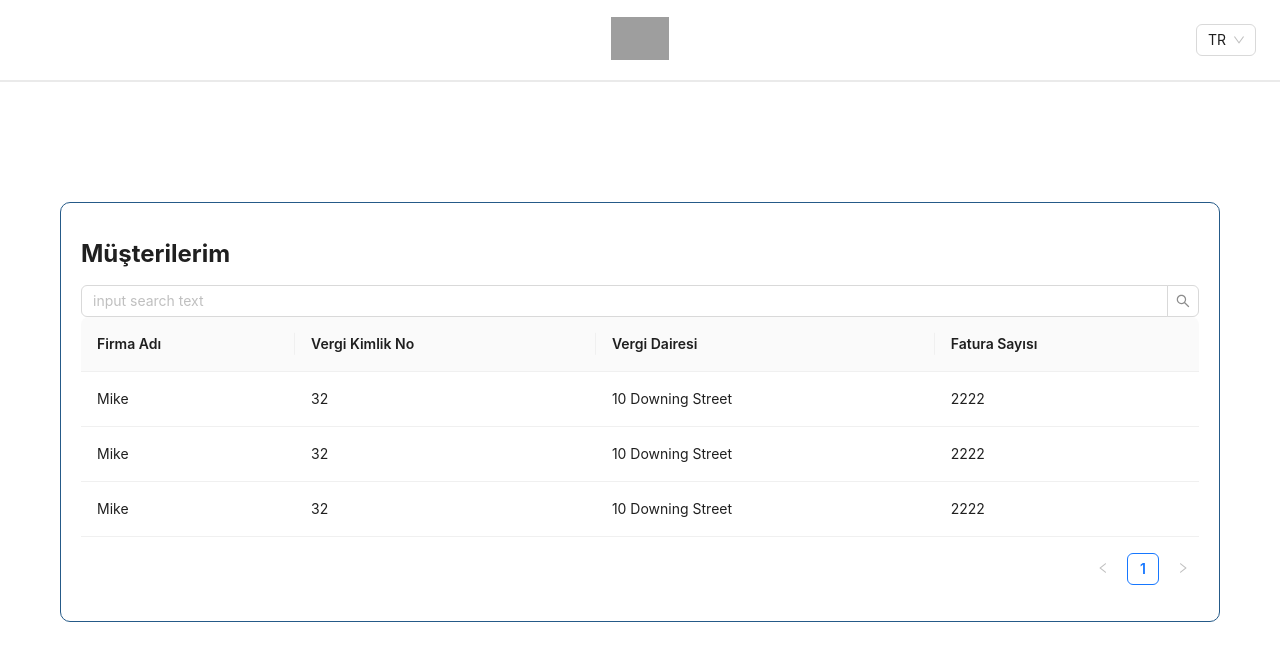
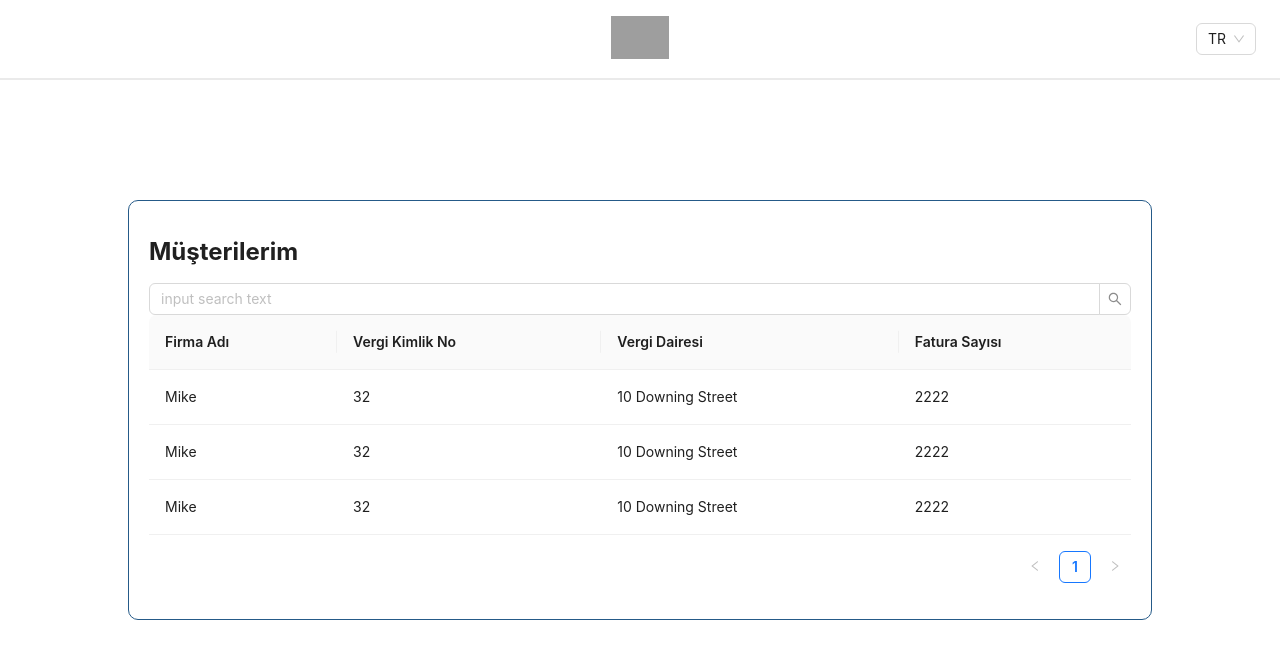
Before and after one commit to oytundinc/fon-radar-frontend-assignment, a React (Create React App) app: page / in a window 1280 px wide. Shown: the top 660 px of the page. Built offline with nearby package versions, Linux system fonts and the light colour scheme; grey boxes are pictures that could not be loaded.

Commit message:
add layout component

```diff
--- a/src/App.tsx
+++ b/src/App.tsx
@@ -1,12 +1,10 @@
 import "./App.css";
 import { SearchPage } from "./pages/search-page/search-page";
-import Header from "./pages/header/header";
 
 function App() {
   return (
     <div className="App">
-      <Header/>
-      <SearchPage />
+      <SearchPage/>
     </div>
   );
 }
--- a/src/components/data-table/data-table.styles.ts
+++ b/src/components/data-table/data-table.styles.ts
@@ -1,6 +1,6 @@
 import styled from "styled-components";
 
-export const StyledDataTable = styled.div`
+export const DataTableStyled = styled.div`
   .ant-table-wrapper {
     width: 100%;
   }
--- a/src/components/data-table/data-table.tsx
+++ b/src/components/data-table/data-table.tsx
@@ -1,5 +1,5 @@
 import { Table } from "antd";
-import { StyledDataTable } from "./data-table.styles";
+import { DataTableStyled } from "./data-table.styles";
 
 type DataTableProps = {
   columns?: object[];
@@ -8,8 +8,8 @@ type DataTableProps = {
 
 export const DataTable = ({ dataSource, columns }: DataTableProps) => {
   return (
-    <StyledDataTable>
+    <DataTableStyled>
       <Table dataSource={dataSource} columns={columns} />
-    </StyledDataTable>
+    </DataTableStyled>
   );
 };
--- /dev/null
+++ b/src/components/layout/layout.styles.ts
@@ -0,0 +1,10 @@
+import styled from "styled-components";
+
+export const LayoutStyled = styled.div`
+  .ant-layout {
+    display: flex;
+    align-items: center;
+
+    background-color: #fff;
+  }
+`;
--- /dev/null
+++ b/src/components/layout/layout.tsx
@@ -0,0 +1,20 @@
+import { Layout } from "antd";
+import Header from "../../pages/header/header";
+import { LayoutStyled } from "./layout.styles";
+
+type LayoutProps = {
+  children: JSX.Element[] | JSX.Element;
+};
+
+function LayoutContainer({ children }: LayoutProps) {
+  return (
+    <LayoutStyled>
+      <Layout>
+        <Header />
+        {children}
+      </Layout>
+    </LayoutStyled>
+  );
+}
+
+export default LayoutContainer;
--- a/src/pages/header/header.styles.ts
+++ b/src/pages/header/header.styles.ts
@@ -8,6 +8,7 @@ export const HeaderStyled = styled.div`
   background: #fff;
   border-bottom: 2px solid #eaeaea;
 
+  width: 100%;
   height: 80px;
 
   .header-logo {
--- a/src/pages/login-page/login-page.styles.ts
+++ b/src/pages/login-page/login-page.styles.ts
@@ -2,8 +2,6 @@ import styled from "styled-components";
 
 export const LoginPageWrapped = styled.div`
   &.login-page-wrapped {
-    display: flex;
-    justify-content: center;
 
     .login-page {
       width: 100%;
--- a/src/pages/search-page/search-page-styles.ts
+++ b/src/pages/search-page/search-page-styles.ts
@@ -4,7 +4,8 @@ export const SearchPageWrapped = styled.div`
   &.search-page-wrapped {
 
     .search-page {
-      margin: 120px 60px 0px 60px;
+      width: 80%;
+      margin: 120px 20px 0px 20px;
       padding: 20px;
       border: 1px solid #255a88;
       border-radius: 10px;
--- a/src/pages/search-page/search-page.tsx
+++ b/src/pages/search-page/search-page.tsx
@@ -1,6 +1,7 @@
 import { Form } from "antd";
 //import { useTranslation } from 'react-i18next';
 import { DataTable } from "../../components/data-table/data-table";
+import LayoutContainer from "../../components/layout/layout";
 import { SearchInput } from "../../components/search-input/search-input";
 import { SearchPageWrapped } from "./search-page-styles";
 
@@ -55,11 +56,13 @@ export const SearchPage = () => {
 
   return (
     <SearchPageWrapped className="search-page-wrapped">
-      <Form className="search-page">
-        <h3 className="search-page-header">Müşterilerim</h3>
-        <SearchInput />
-        <DataTable dataSource={sources} columns={columns}/>
-      </Form>
+      <LayoutContainer>
+        <Form className="search-page">
+          <h3 className="search-page-header">Müşterilerim</h3>
+          <SearchInput />
+          <DataTable dataSource={sources} columns={columns} />
+        </Form>
+      </LayoutContainer>
     </SearchPageWrapped>
   );
 };
```
Also changed, not shown: src/pages/login-page/login-page.tsx (+18 -7 lines).
